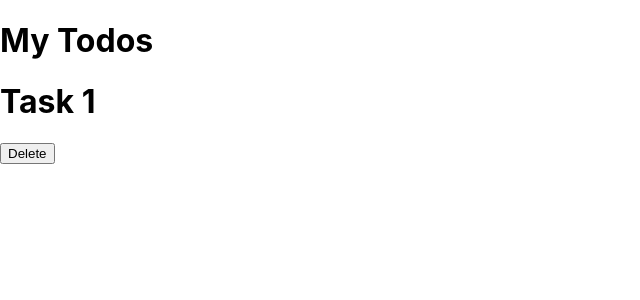
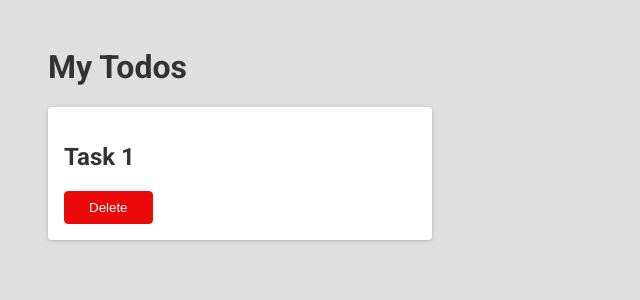
Before and after one commit to aidenjyoon/react-learning, a Next.js app: page / in a window 1280 px wide. Shown: the top 300 px of the page, without its empty margins (0-640 px from the left). Built offline with nearby package versions, Linux system fonts and the light colour scheme.

Commit message:
implement sass and card

```diff
--- /dev/null
+++ b/components/Todo.js
@@ -0,0 +1,14 @@
+import styles from "../styles/Home.module.scss";
+
+const Todo = () => {
+  return (
+    <div className={styles.card}>
+      <h2>Task 1</h2>
+      <div>
+        <button className={styles.btn}>Delete</button>
+      </div>
+    </div>
+  );
+};
+
+export default Todo;
--- a/package.json
+++ b/package.json
@@ -14,6 +14,7 @@
   },
   "devDependencies": {
     "eslint": "8.6.0",
-    "eslint-config-next": "12.0.7"
+    "eslint-config-next": "12.0.7",
+    "sass": "^1.46.0"
   }
 }
--- a/pages/index.js
+++ b/pages/index.js
@@ -1,16 +1,13 @@
 import Head from "next/head";
 import Image from "next/image";
+import styles from "../styles/Home.module.scss";
+import Todo from "../components/Todo";
 
 const Home = () => {
   return (
-    <div>
+    <div className={styles.body}>
       <h1>My Todos</h1>
-      <div className="card">
-        <h1>Task 1</h1>
-        <div>
-          <button>Delete</button>
-        </div>
-      </div>
+      <Todo />
     </div>
   );
 };
--- a/styles/Home.module.scss
+++ b/styles/Home.module.scss
@@ -0,0 +1,32 @@
+.body {
+  margin: 3rem;
+  h1,
+  h2 {
+    color: #333333;
+  }
+}
+
+.card {
+  padding: 1rem;
+  background-color: #ffffff;
+  border-radius: 4px;
+  box-shadow: 0 1px 4px rgba(0, 0, 0, 0.2);
+  width: 30vw;
+}
+
+.btn {
+  background-color: #eb0909;
+  color: #ffffff;
+  border-radius: 4px;
+  padding: 0.5rem 1.5rem;
+  border: 1px solid #eb0909;
+}
+.btn:hover {
+  background-color: #ff2929;
+  border-color: #ff2929;
+}
+
+.btn--alt {
+  background-color: transparent;
+  color: #800040;
+}
--- a/styles/globals.scss
+++ b/styles/globals.scss
@@ -1,9 +1,12 @@
+@import url("https://fonts.googleapis.com/css2?family=Caveat:wght@400;500;600;700&family=Roboto:ital,wght@0,100;0,300;0,400;0,500;0,700;0,900;1,100;1,300;1,400;1,500;1,700;1,900&display=swap");
+
 html,
 body {
   padding: 0;
   margin: 0;
-  font-family: -apple-system, BlinkMacSystemFont, Segoe UI, Roboto, Oxygen,
-    Ubuntu, Cantarell, Fira Sans, Droid Sans, Helvetica Neue, sans-serif;
+  font-family: "Roboto", -apple-system, BlinkMacSystemFont, Segoe UI, Roboto,
+    Oxygen, Ubuntu, Cantarell, Fira Sans, Droid Sans, Helvetica Neue, sans-serif;
+  background-color: #dfdfdf;
 }
 
 a {
```
Also changed, not shown: 1 other file (tests, documents, lock files or other folders).
